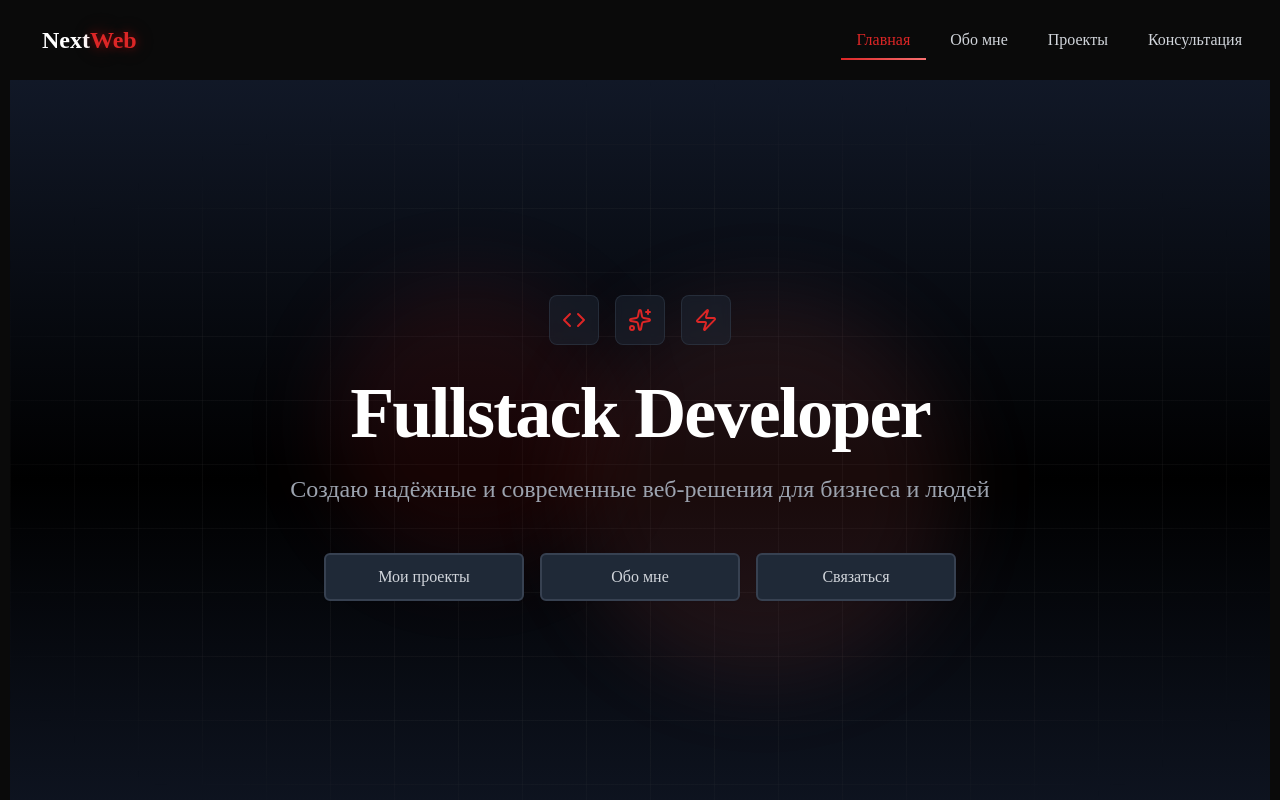
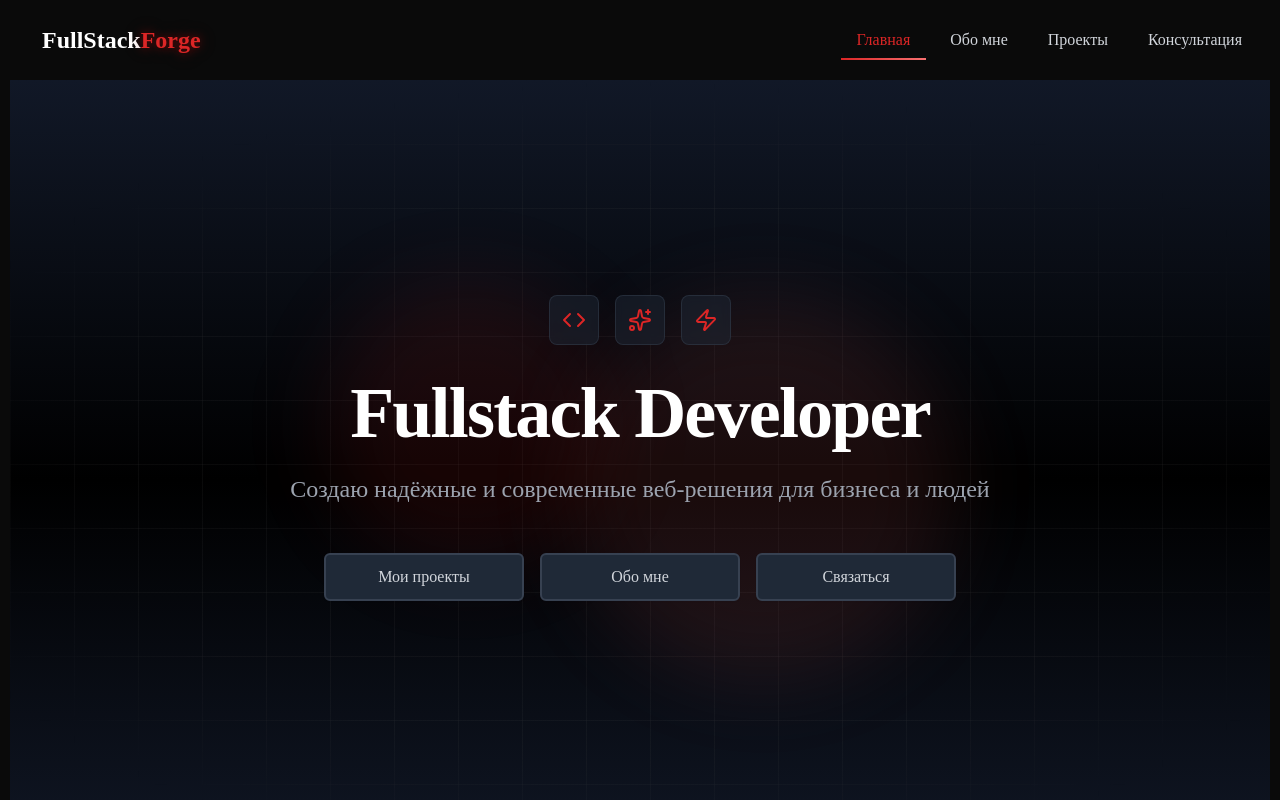
Before and after one commit to S-NOWNUM-B/-FullStackForge-, a Next.js app: page / in a window 1280 px wide. Shown: the top 800 px of the page. Built offline with nearby package versions, Linux system fonts and the light colour scheme.

Commit message:
Обновлено название сайта

```diff
--- a/src/app/(page)/components/Header/Header.tsx
+++ b/src/app/(page)/components/Header/Header.tsx
@@ -47,8 +47,8 @@ export default function Header() {
               whileTap={{ scale: 0.95 }}
               className="text-xl md:text-2xl font-bold"
             >
-              <span className="text-white">Next</span>
-              <span className="text-red-600 neon-glow">Web</span>
+              <span className="text-white">FullStack</span>
+              <span className="text-red-600 neon-glow">Forge</span>
             </motion.div>
           </Link>
 
```
